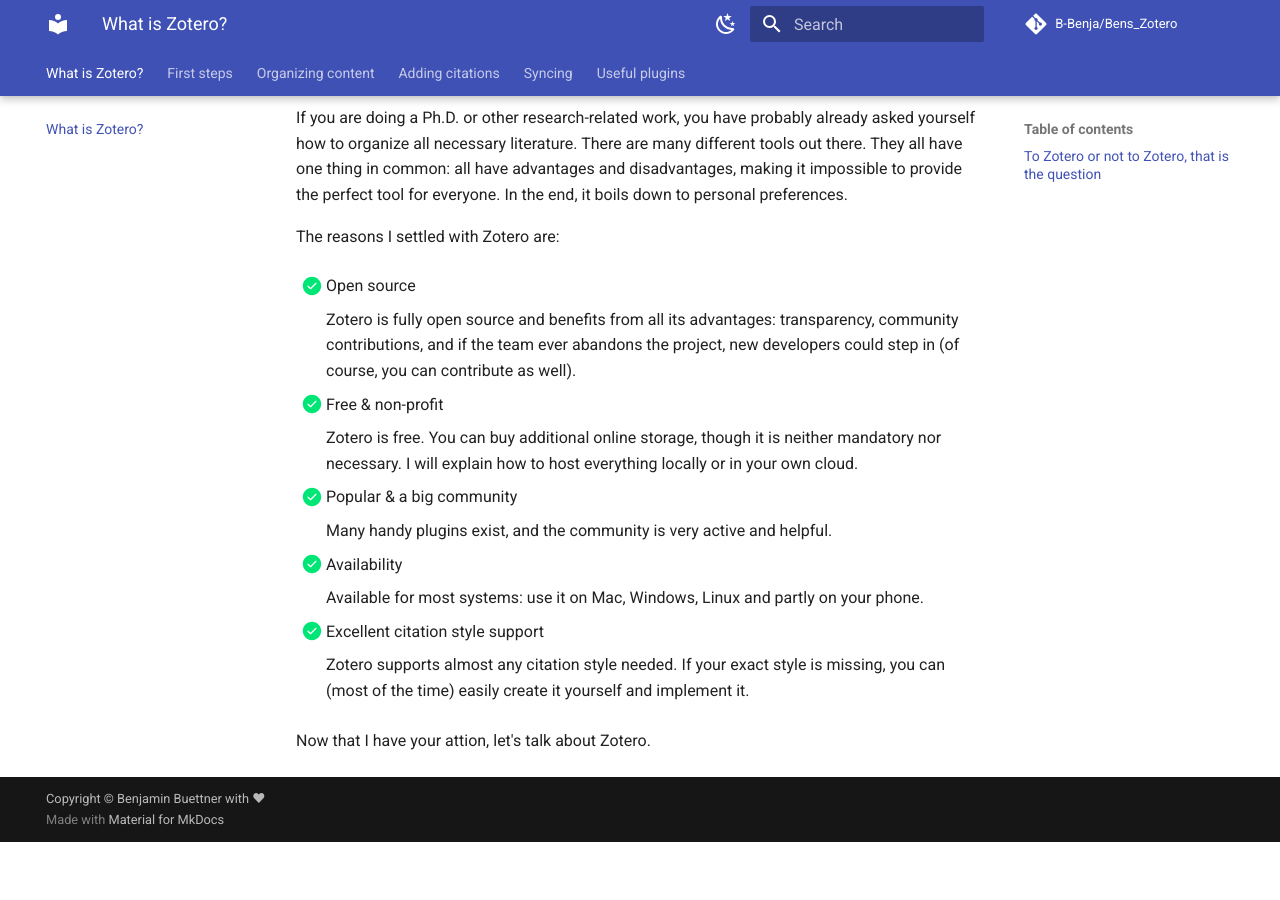
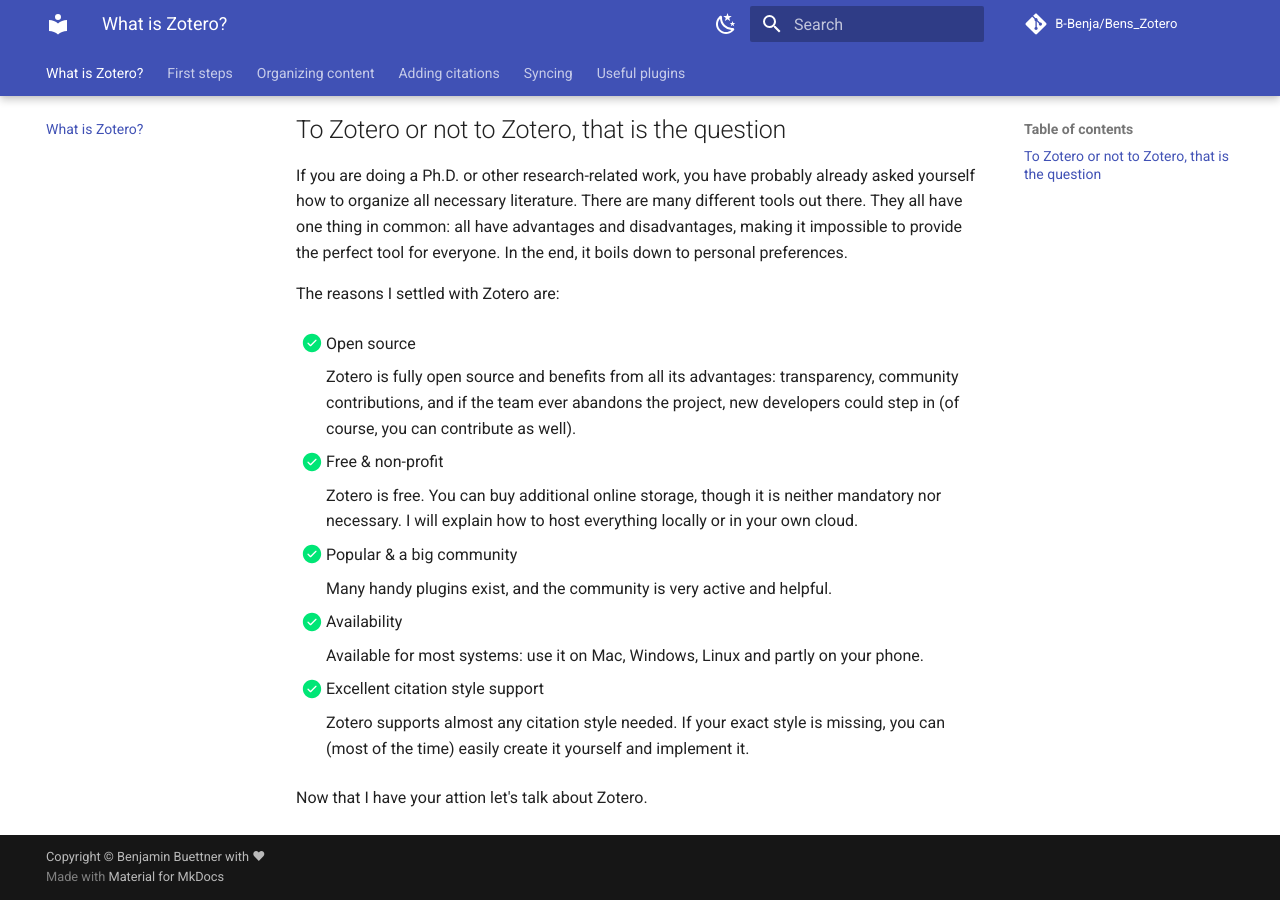
Before and after one commit to B-Benja/Bens_Zotero, an MkDocs documentation site: the page built from docs/index.md, in a window 1280 px wide and 900 px high, scrolled down 824 px. Built offline with MkDocs 1.6.1 and Material for MkDocs 9.7.7, drawn with Linux system fonts in a browser that asks for light colours; comment, search, counter and statistics services are not loaded; before the commit the page ends 1666 px from its top, so only the background shows below that; some of the changed text lies outside the part shown.

```diff
--- a/docs/index.md
+++ b/docs/index.md
@@ -36,4 +39,4 @@ The reasons I settled with Zotero are:
     Zotero supports almost any citation style needed. If your exact style is missing, you can (most of the time) easily create it yourself and implement it.
 
 
-Now that I have your attion, let's talk about Zotero.
+Now that I have your attion let's talk about Zotero.
```
Also changed, not shown: other parts of docs/index.md (+3 -0 lines).
